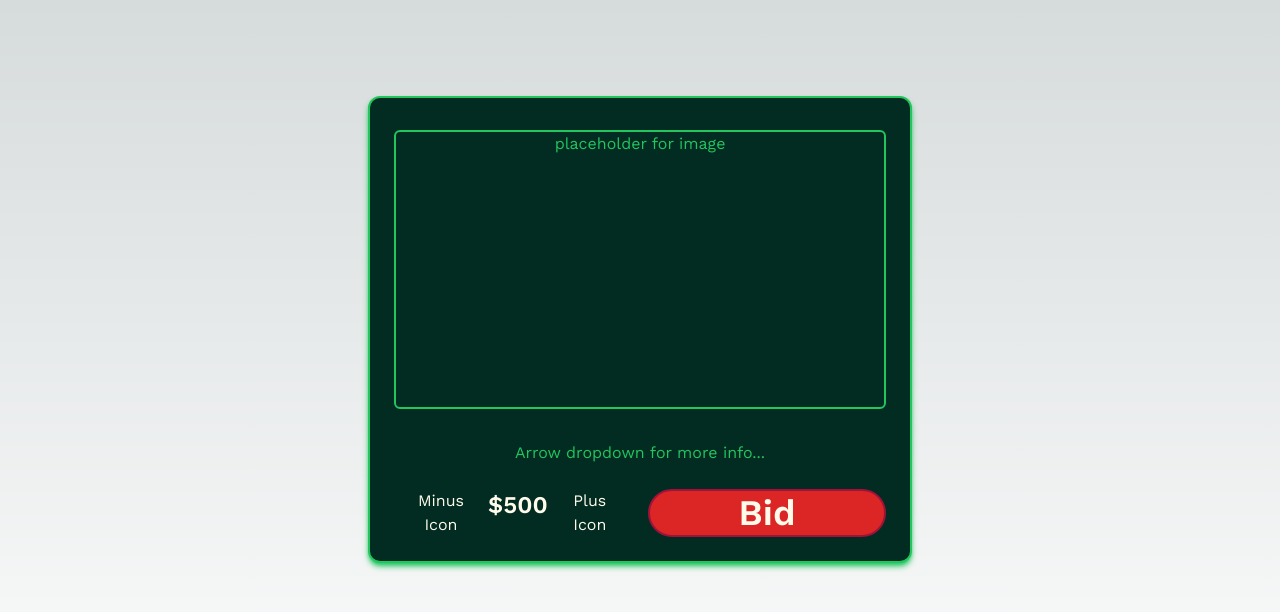
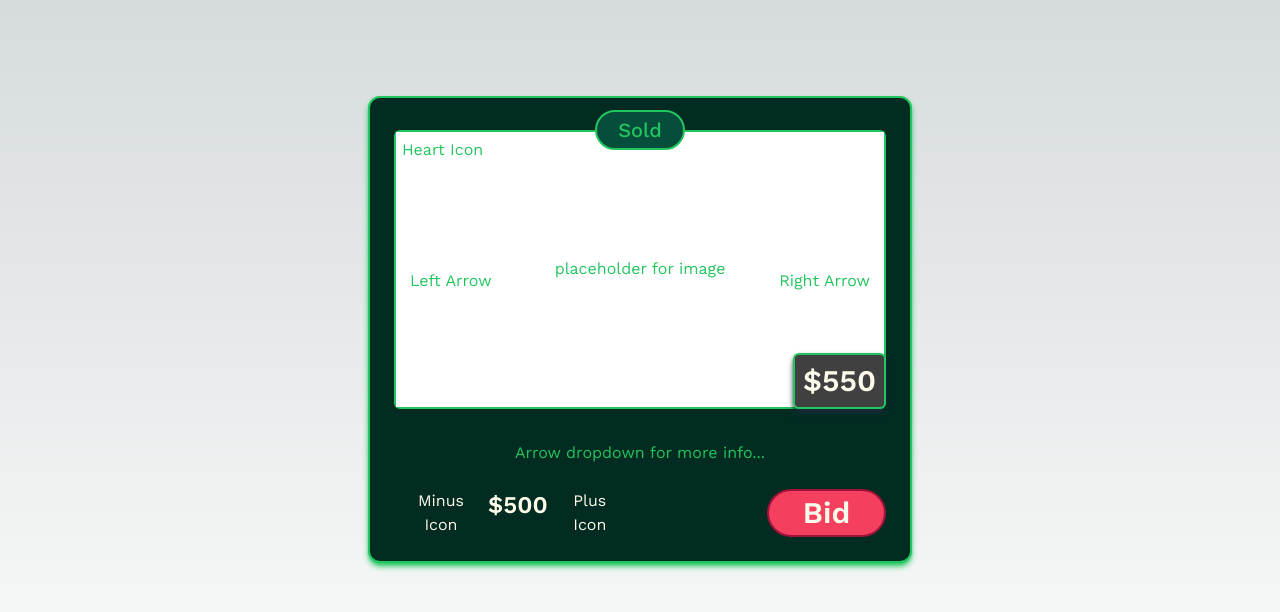
Before and after one commit to dianacdev/AgriAuctioneer, a Next.js app: page / in a window 1280 px wide. Shown: the top 612 px of the page. Built offline with nearby package versions, Linux system fonts and the light colour scheme.

Commit message:
Added Placeholders!

```diff
--- a/components/AuctionTile.tsx
+++ b/components/AuctionTile.tsx
@@ -2,9 +2,34 @@
 const AuctionTile = () => {
     return (
         <div className="text-center w-1/2 min-h-1/2 bg-emerald-950 text-green-500 rounded-xl border-2 border-green-500 shadow-md shadow-green-500">
-            {/* Image/Video Section */}
-            <div className="mx-6 my-8 rounded-md border-2 border-green-500">
-                <div className=" aspect-video">placeholder for image</div>
+            {/* Image/Video, Favorite Section, Current Price Section, Carousel Section, and Timer Section */}
+            <div className="relative flex justify-center ">
+                {/* Timer Section */}
+                <div className="w-1/6 bg-emerald-900 rounded-full border-2 border-green-500 absolute p-1 top-[.75rem] font-medium text-xl">
+                   Sold
+                </div>
+                {/* Favorite Section */}
+                <div className="absolute top-10 left-8 ">
+                    Heart Icon
+                </div>
+                {/* Image/Video Section */}
+                <div className="mx-6 my-8 rounded-md border-2 border-green-500 w-full h-full ">
+                    <div className=" aspect-video flex justify-center items-center bg-white">placeholder for image</div>
+                    {/* Carousel Section */}
+                    <div className="">
+                        <div className="absolute top-1/2 left-10">
+                            Left Arrow
+                        </div>
+                        <div className="absolute top-1/2 right-10">
+                            Right Arrow
+                        </div>
+
+                    </div>
+                </div>
+                {/* Price Section */}
+                <div className=" font-semibold text-3xl text-amber-50 border-2 border-green-500 absolute rounded-md bottom-8 right-6 p-2 bg-black/75 shadow-md shadow-slate-800 ">
+                    $550
+                </div>
             </div>
             {/* Information Section */}
             <div className="group">Arrow dropdown for more info...
@@ -43,10 +68,12 @@ const AuctionTile = () => {
             <div className="grid grid-cols-2 gap-4 m-6 text-amber-50">
                 <div className="flex">
                     <button className="mx-4">Minus Icon</button>
-                    <p className="font-semibold text-2xl"><span>$</span>500</p>
+                    <p className="font-semibold text-2xl">$500</p>
                     <button className="mx-4">Plus Icon</button>
                 </div>
-                <button className="rounded-full bg-red-600 border-2 border-rose-800 text-4xl font-semibold ">Bid</button>
+                <div className="flex justify-end">
+                    <button className="rounded-full bg-rose-500 border-2 border-rose-800 text-3xl font-semibold w-1/2">Bid</button>
+                </div>
             </div>
         </div>
      );
```
